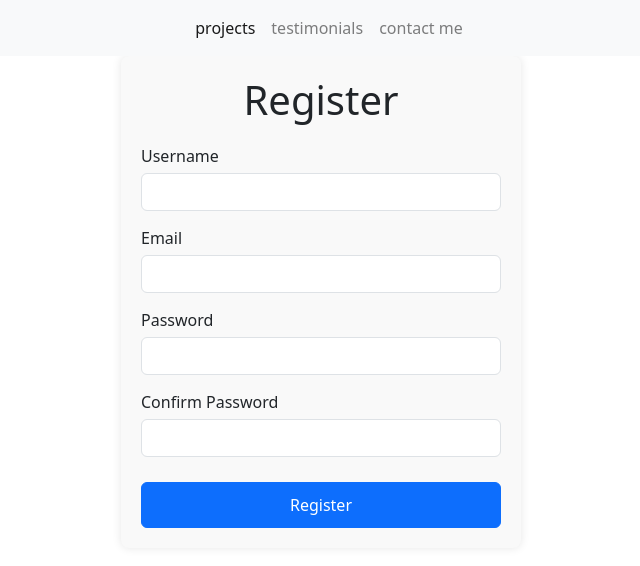
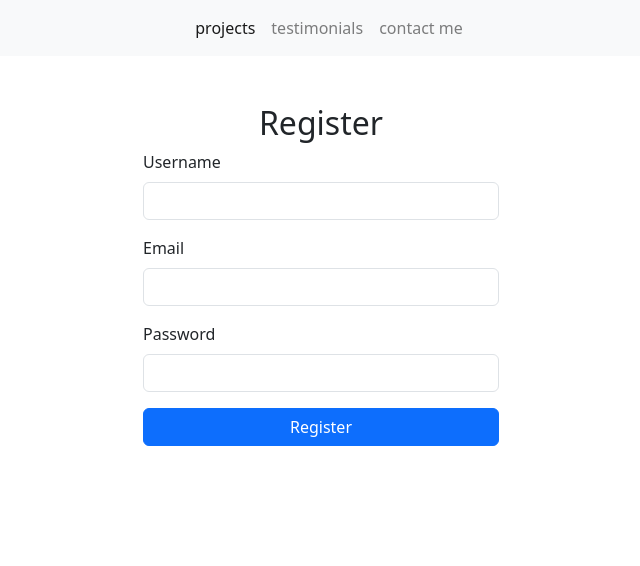
Before and after one commit to Zubayrlatief/capstone, a Vue app: page /register in a window 1280 px wide. Shown: the top 566 px of the page, without its empty margins (319-959 px from the left). Built offline with nearby package versions, Linux system fonts and the light colour scheme.

Commit message:
register

```diff
--- a/src/router/index.js
+++ b/src/router/index.js
@@ -1,8 +1,11 @@
-/*eslint-disable*/
+
 import { createRouter, createWebHistory } from 'vue-router';
 import ItemsList from '@/views/ItemsList.vue';
 import LandingPage from '@/views/LandingPage.vue';
 import RegisterPage from '@/views/RegisterPage.vue';
+import LoginPage from '@/views/LoginPage.vue';
+import AccountPage from '@/views/AccountPage.vue';
+import EditAccount from '@/views/EditAccount.vue';
 
 const routes = [
   {
@@ -19,8 +22,22 @@ const routes = [
     path: '/register',
     name: 'Register',
     component: RegisterPage
-  }
-  // Other routes...
+  },
+  {
+    path: '/login',
+    name: 'Login',
+    component: LoginPage
+   },
+  {
+    path: '/account',
+    name:  'AccountPage',
+    component: AccountPage
+  },
+  {
+    path: '/account/edit/:id',
+    name: 'Edit',
+    component: EditAccount
+  },
 ];
 
 const router = createRouter({
--- /dev/null
+++ b/src/views/AccountPage.vue
@@ -0,0 +1,57 @@
+<template>
+    <div class="account container mt-5">
+      <div class="row justify-content-center">
+        <div class="col-md-8">
+          <h2 class="text-center">My Account</h2>
+          <div v-if="user" class="card p-4">
+            <p><strong>Username:</strong> {{ user.username }}</p>
+            <p><strong>Email:</strong> {{ user.email }}</p>
+            <div class="d-flex justify-content-between">
+              <button @click="editAccount" class="btn btn-warning">Edit Account</button>
+              <button @click="deleteAccount" class="btn btn-danger">Delete Account</button>
+            </div>
+          </div>
+        </div>
+      </div>
+    </div>
+  </template>
+
+  <script>
+  import axios from 'axios';
+
+  export default {
+    data() {
+      return {
+        user: null,
+      };
+    },
+    created() {
+      this.fetchUser();
+    },
+    methods: {
+      async fetchUser() {
+        try {
+          const response = await axios.get('http://localhost:3000/users/1'); // Replace 1 with dynamic user ID
+          this.user = response.data;
+        } catch (error) {
+          console.error('Error fetching user:', error);
+        }
+      },
+      editAccount() {
+        this.$router.push(`/account/edit/${this.user.id}`);
+      },
+      async deleteAccount() {
+        try {
+          await axios.delete(`http://localhost:3000/users/delete/${this.user.id}`);
+          this.$router.push('/');
+        } catch (error) {
+          console.error('Error deleting account:', error);
+        }
+      },
+    },
+  };
+  </script>
+
+  <style scoped>
+  /* Additional styles can be added here if needed */
+  </style>
--- /dev/null
+++ b/src/views/EditAccount.vue
@@ -0,0 +1,57 @@
+<template>
+  <div class="edit-account container mt-5">
+    <div class="row justify-content-center">
+      <div class="col-md-6 col-lg-4">
+        <h2 class="text-center">Edit Account</h2>
+        <form @submit.prevent="updateAccount">
+          <div class="mb-3">
+            <label for="username" class="form-label">Username</label>
+            <input type="text" v-model="user.username" class="form-control" required />
+          </div>
+          <div class="mb-3">
+            <label for="email" class="form-label">Email</label>
+            <input type="email" v-model="user.email" class="form-control" required />
+          </div>
+          <button type="submit" class="btn btn-primary w-100">Save Changes</button>
+        </form>
+      </div>
+    </div>
+  </div>
+</template>
+
+<script>
+import axios from 'axios';
+
+export default {
+  data() {
+    return {
+      user: null,
+    };
+  },
+  created() {
+    this.fetchUser();
+  },
+  methods: {
+    async fetchUser() {
+      try {
+        const response = await axios.get('http://localhost:3000/users/1'); // Replace 1 with dynamic user ID
+        this.user = response.data;
+      } catch (error) {
+        console.error('Error fetching user:', error);
+      }
+    },
+    async updateAccount() {
+      try {
+        await axios.put(`http://localhost:3000/users/update/${this.user.id}`, this.user);
+        this.$router.push('/account');
+      } catch (error) {
+        console.error('Error updating account:', error);
+      }
+    },
+  },
+};
+</script>
+
+<style scoped>
+/* Additional styles can be added here if needed */
+</style>
--- /dev/null
+++ b/src/views/LoginPage.vue
@@ -0,0 +1,50 @@
+<template>
+    <div class="login container mt-5">
+      <div class="row justify-content-center">
+        <div class="col-md-6 col-lg-4">
+          <h2 class="text-center">Login</h2>
+          <form @submit.prevent="login">
+            <div class="mb-3">
+              <label for="email" class="form-label">Email</label>
+              <input type="email" v-model="email" class="form-control" required />
+            </div>
+            <div class="mb-3">
+              <label for="password" class="form-label">Password</label>
+              <input type="password" v-model="password" class="form-control" required />
+            </div>
+            <button type="submit" class="btn btn-primary w-100">Login</button>
+          </form>
+        </div>
+      </div>
+    </div>
+  </template>
+
+  <script>
+  import axios from 'axios';
+
+  export default {
+    data() {
+      return {
+        email: '',
+        password: '',
+      };
+    },
+    methods: {
+      async login() {
+        try {
+          await axios.post('http://localhost:3000/users/login', {
+            email: this.email,
+            password: this.password,
+          });
+          this.$router.push('/account');
+        } catch (error) {
+          console.error('Login error:', error);
+        }
+      },
+    },
+  };
+  </script>
+
+  <style scoped>
+  /* Additional styles can be added here if needed */
+  </style>
--- a/src/views/RegisterPage.vue
+++ b/src/views/RegisterPage.vue
@@ -1,132 +1,56 @@
 <template>
-    <div class="register-container">
-      <h1>Register</h1>
+  <div class="register container mt-5">
+    <div class="row justify-content-center">
+      <div class="col-md-6 col-lg-4">
+        <h2 class="text-center">Register</h2>
         <form @submit.prevent="register">
-        <div class="form-group">
-          <label for="username">Username</label>
-          <input
-            type="text"
-            id="username"
-            v-model="formData.username"
-            class="form-control"
-            required
-          />
+          <div class="mb-3">
+            <label for="username" class="form-label">Username</label>
+            <input type="text" v-model="username" class="form-control" required />
           </div>
-        <div class="form-group">
-          <label for="email">Email</label>
-          <input
-            type="email"
-            id="email"
-            v-model="formData.email"
-            class="form-control"
-            required
-          />
+          <div class="mb-3">
+            <label for="email" class="form-label">Email</label>
+            <input type="email" v-model="email" class="form-control" required />
           </div>
-        <div class="form-group">
-          <label for="password">Password</label>
-          <input
-            type="password"
-            id="password"
-            v-model="formData.password"
-            class="form-control"
-            required
-          />
+          <div class="mb-3">
+            <label for="password" class="form-label">Password</label>
+            <input type="password" v-model="password" class="form-control" required />
           </div>
-        <div class="form-group">
-          <label for="confirmPassword">Confirm Password</label>
-          <input
-            type="password"
-            id="confirmPassword"
-            v-model="formData.confirmPassword"
-            class="form-control"
-            required
-          />
+          <button type="submit" class="btn btn-primary w-100">Register</button>
+        </form>
       </div>
-        <div v-if="error" class="error-message">
-          <p>{{ error }}</p>
     </div>
-        <button type="submit" class="btn btn-primary">Register</button>
-      </form>
   </div>
 </template>
 
 <script>
-  import { mapActions } from 'vuex';
+import axios from 'axios';
 
 export default {
-    name: 'RegisterPage',
   data() {
     return {
-        formData: {
       username: '',
       email: '',
       password: '',
-          confirmPassword: ''
-        },
-        error: null
     };
   },
   methods: {
-      ...mapActions(['signup']),
     async register() {
-        this.error = null;
-
-        if (this.formData.password !== this.formData.confirmPassword) {
-          this.error = "Passwords do not match.";
-          return;
+      try {
+        await axios.post('http://localhost:3000/users/register', {
+          username: this.username,
+          email: this.email,
+          password: this.password,
+        });
+        this.$router.push('/login');
+      } catch (error) {
+        console.error('Registration error:', error);
       }
-
-        try {
-          await this.signup(this.formData);
-          alert('Registration successful!');
-          this.$router.push('/login'); // Redirect to login page after successful registration
-        } catch (error) {
-          this.error = error.response?.data?.message || "An error occurred during registration.";
-        }
-      }
-    }
+    },
+  },
 };
 </script>
 
 <style scoped>
-  .register-container {
-    max-width: 400px;
-    margin: 0 auto;
-    padding: 20px;
-    background-color: #f9f9f9;
-    border-radius: 8px;
-    box-shadow: 0 0 10px rgba(0, 0, 0, 0.1);
-  }
-
-  .register-container h1 {
-    text-align: center;
-    margin-bottom: 20px;
-  }
-
-  .form-group {
-    margin-bottom: 15px;
-  }
-
-  .form-group label {
-    display: block;
-    margin-bottom: 5px;
-  }
-
-  .form-control {
-    width: 100%;
-    padding: 8px;
-    box-sizing: border-box;
-  }
-
-  .btn {
-    width: 100%;
-    padding: 10px;
-    margin-top: 10px;
-  }
-
-  .error-message {
-    color: red;
-    margin-top: 10px;
-    text-align: center;
-  }
+/* Additional styles can be added here if needed */
 </style>
```
Lines whose indentation alone changed are shown as unchanged.
